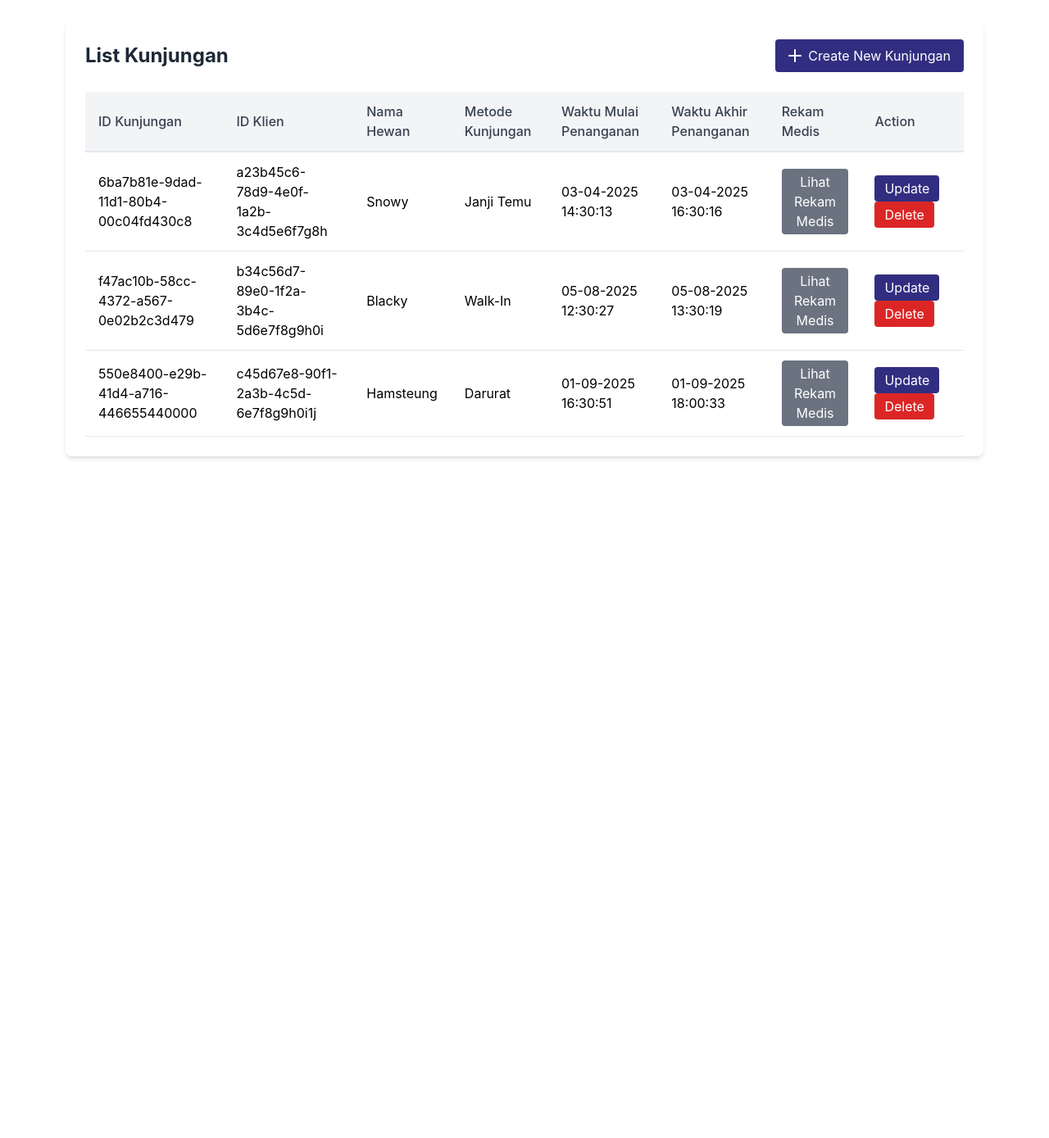
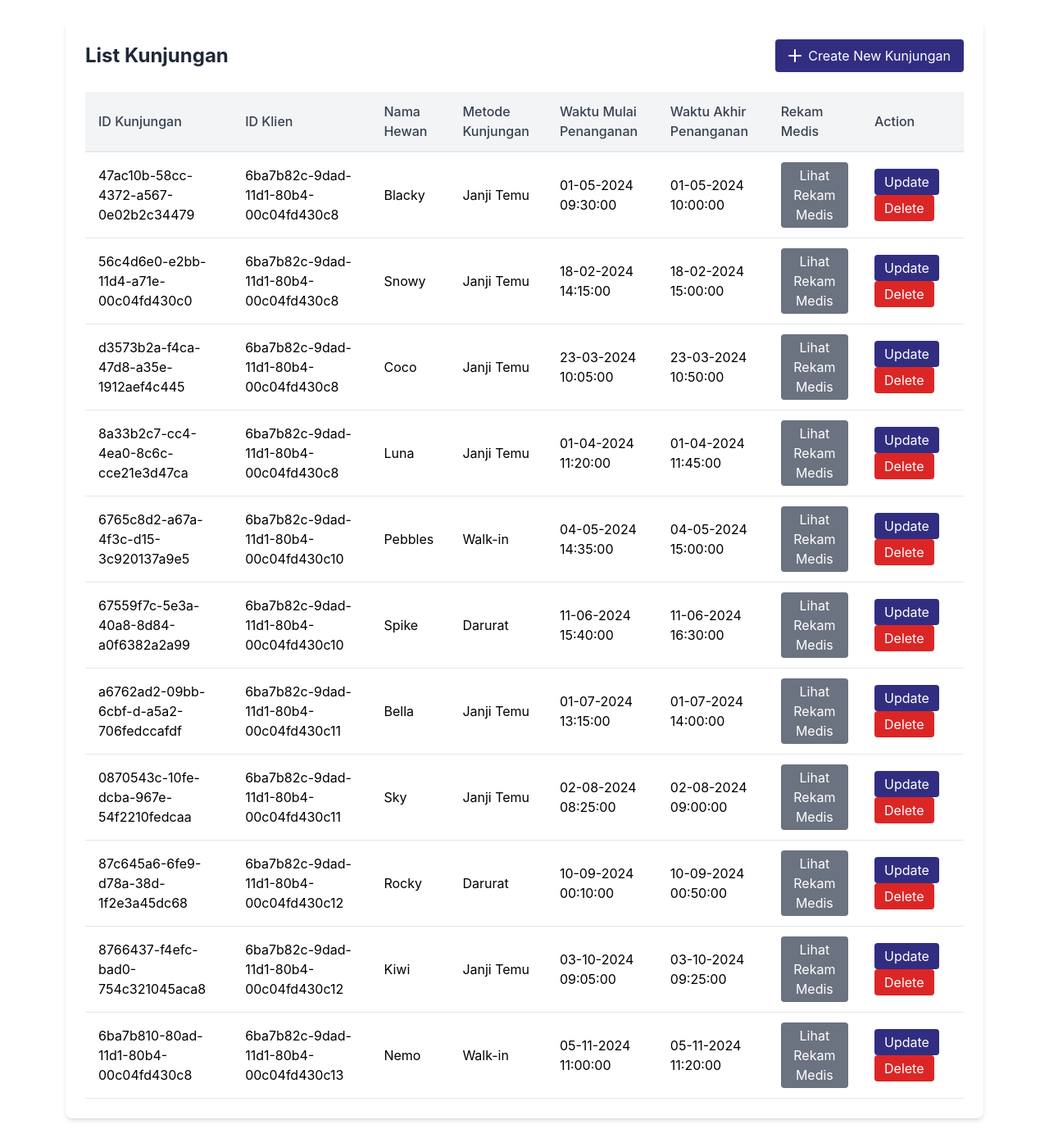
Before and after one commit to E11-Basdat/E11-PetClinic, a Django app: page /visits/fd/ in a window 1280 px wide. Shown: the part 96-1485 px from the top of the page at 82% size. Before the commit the page ends 656 px from the top, so only its background shows below. Run offline with Django 5.2, Linux system fonts and the light colour scheme; some libraries are stand-ins or nearby versions.

Commit message:
lassss!!!

```diff
--- a/visits/templates/list.html
+++ b/visits/templates/list.html
@@ -37,58 +37,8 @@
                         {% endif %}
                     </tr>
                 </thead>
-                <tbody>
-                    <tr>
-                        <td class="py-3 px-4 border-b border-gray-200">6ba7b81e-9dad-11d1-80b4-00c04fd430c8</td>
-                        <td class="py-3 px-4 border-b border-gray-200">a23b45c6-78d9-4e0f-1a2b-3c4d5e6f7g8h</td>
-                        <td class="py-3 px-4 border-b border-gray-200">Snowy</td>
-                        <td class="py-3 px-4 border-b border-gray-200">Janji Temu</td>
-                        <td class="py-3 px-4 border-b border-gray-200">03-04-2025 14:30:13</td>
-                        <td class="py-3 px-4 border-b border-gray-200">03-04-2025 16:30:16</td>
-                        <td class="py-3 px-4 border-b border-gray-200">
-                            <button class="bg-gray-500 hover:bg-gray-600 text-white py-1 px-3 rounded check-medical-record" data-id="6ba7b81e-9dad-11d1-80b4-00c04fd430c8">Lihat Rekam Medis</button>
-                        </td>
-                        {% if user_role == 'front-desk' %}
-                            <td class="py-3 px-4 border-b border-gray-200">
-                                <button class="bg-indigo-900 hover:bg-indigo-800 text-white py-1 px-3 rounded mr-2" onclick="location.href='/visits/update/?id=6ba7b81e-9dad-11d1-80b4-00c04fd430c8'">Update</button>
-                                <button class="bg-red-600 hover:bg-red-700 text-white py-1 px-3 rounded delete-btn" data-id="6ba7b81e-9dad-11d1-80b4-00c04fd430c8">Delete</button>
-                            </td>
-                        {% endif %}
-                    </tr>
-                    <tr>
-                        <td class="py-3 px-4 border-b border-gray-200">f47ac10b-58cc-4372-a567-0e02b2c3d479</td>
-                        <td class="py-3 px-4 border-b border-gray-200">b34c56d7-89e0-1f2a-3b4c-5d6e7f8g9h0i</td>
-                        <td class="py-3 px-4 border-b border-gray-200">Blacky</td>
-                        <td class="py-3 px-4 border-b border-gray-200">Walk-In</td>
-                        <td class="py-3 px-4 border-b border-gray-200">05-08-2025 12:30:27</td>
-                        <td class="py-3 px-4 border-b border-gray-200">05-08-2025 13:30:19</td>
-                        <td class="py-3 px-4 border-b border-gray-200">
-                            <button class="bg-gray-500 hover:bg-gray-600 text-white py-1 px-3 rounded check-medical-record" data-id="f47ac10b-58cc-4372-a567-0e02b2c3d479">Lihat Rekam Medis</button>
-                        </td>
-                        {% if user_role == 'front-desk' %}
-                            <td class="py-3 px-4 border-b border-gray-200">
-                                <button class="bg-indigo-900 hover:bg-indigo-800 text-white py-1 px-3 rounded mr-2" onclick="location.href='/visits/update/?id=f47ac10b-58cc-4372-a567-0e02b2c3d479'">Update</button>
-                                <button class="bg-red-600 hover:bg-red-700 text-white py-1 px-3 rounded delete-btn" data-id="f47ac10b-58cc-4372-a567-0e02b2c3d479">Delete</button>
-                            </td>
-                        {% endif %}
-                    </tr>
-                    <tr>
-                        <td class="py-3 px-4 border-b border-gray-200">550e8400-e29b-41d4-a716-446655440000</td>
-                        <td class="py-3 px-4 border-b border-gray-200">c45d67e8-90f1-2a3b-4c5d-6e7f8g9h0i1j</td>
-                        <td class="py-3 px-4 border-b border-gray-200">Hamsteung</td>
-                        <td class="py-3 px-4 border-b border-gray-200">Darurat</td>
-                        <td class="py-3 px-4 border-b border-gray-200">01-09-2025 16:30:51</td>
-                        <td class="py-3 px-4 border-b border-gray-200">01-09-2025 18:00:33</td>
-                        <td class="py-3 px-4 border-b border-gray-200">
-                            <button class="bg-gray-500 hover:bg-gray-600 text-white py-1 px-3 rounded check-medical-record" data-id="550e8400-e29b-41d4-a716-446655440000">Lihat Rekam Medis</button>
-                        </td>
-                        {% if user_role == 'front-desk' %}
-                            <td class="py-3 px-4 border-b border-gray-200">
-                                <button class="bg-indigo-900 hover:bg-indigo-800 text-white py-1 px-3 rounded mr-2" onclick="location.href='/visits/update/?id=550e8400-e29b-41d4-a716-446655440000'">Update</button>
-                                <button class="bg-red-600 hover:bg-red-700 text-white py-1 px-3 rounded delete-btn" data-id="550e8400-e29b-41d4-a716-446655440000">Delete</button>
-                            </td>
-                        {% endif %}
-                    </tr>
+                <tbody id="visits-table-body">
+                    <!-- Data will be populated by JavaScript -->
                 </tbody>
             </table>
         </div>
@@ -153,9 +103,11 @@
                     <div class="relative">
                         <select class="block appearance-none w-full bg-white border border-gray-300 px-3 py-2 pr-8 rounded-md focus:outline-none focus:ring-2 focus:ring-indigo-500">
                             <option selected disabled>Pilih jenis perawatan</option>
-                            <option>Vaksinasi</option>
-                            <option>Medical Check-Up</option>
-                            <option>Perawatan Cacingan</option>
+                            <option>Perawatan Gigi</option>
+                            <option>Grooming</option>
+                            <option>Pembersihan Telinga</option>
+                            <option>Perawatan Kulit dan Bulu</option>
+                            <option>Perawatan Luka Ringan</option>
                         </select>
                         <div class="pointer-events-none absolute inset-y-0 right-0 flex items-center px-2 text-gray-700">
                             <svg class="fill-current h-4 w-4" xmlns="http://www.w3.org/2000/svg" viewBox="0 0 20 20">
@@ -235,36 +187,238 @@
 </div>
 
 <script>
+    // JSON data for visits
+    const visitsData = {
+        "visits": [
+        {
+          "id": "47ac10b-58cc-4372-a567-0e02b2c34479",
+          "client_id": "6ba7b82c-9dad-11d1-80b4-00c04fd430c8",
+          "animal_name": "Blacky",
+          "visit_method": "Janji Temu",
+          "start_time": "01-05-2024 09:30:00",
+          "end_time": "01-05-2024 10:00:00",
+          "medical_record": {
+            "exists": true,
+            "data": {
+              "suhu": "38°C",
+              "berat": "25.5 kg",
+              "perawatan": "Perawatan Gigi",
+              "catatan": "Pastikan hewan mendapatkan vaksinasi yang diperlukan ya!"
+            }
+          }
+        },
+        {
+          "id": "56c4d6e0-e2bb-11d4-a71e-00c04fd430c0",
+          "client_id": "6ba7b82c-9dad-11d1-80b4-00c04fd430c8",
+          "animal_name": "Snowy",
+          "visit_method": "Janji Temu",
+          "start_time": "18-02-2024 14:15:00",
+          "end_time": "18-02-2024 15:00:00",
+          "medical_record": {
+            "exists": false,
+          }
+        },
+        {
+          "id": "d3573b2a-f4ca-47d8-a35e-1912aef4c445",
+          "client_id": "6ba7b82c-9dad-11d1-80b4-00c04fd430c8",
+          "animal_name": "Coco",
+          "visit_method": "Janji Temu",
+          "start_time": "23-03-2024 10:05:00",
+          "end_time": "23-03-2024 10:50:00",
+          "medical_record": {
+            "exists": true,
+            "data": {
+              "suhu": "37°C",
+              "berat": "0.8 kg",
+              "perawatan": "Pembersihan Telinga",
+              "catatan": "Perhatikan tanda-tanda perubahan perilaku hewan! Hewan perlu mendapatkan cukup waktu untuk bermain!"
+            }
+          }
+        },
+        {
+          "id": "8a33b2c7-cc4-4ea0-8c6c-cce21e3d47ca",
+          "client_id": "6ba7b82c-9dad-11d1-80b4-00c04fd430c8",
+          "animal_name": "Luna",
+          "visit_method": "Janji Temu",
+          "start_time": "01-04-2024 11:20:00",
+          "end_time": "01-04-2024 11:45:00",
+          "medical_record": {
+            "exists": true,
+            "data": {
+              "suhu": "38°C",
+              "berat": "4.4 kg",
+              "perawatan": "Perawatan Kulit dan Bulu",
+              "catatan": "Pastikan hewan mendapatkan cukup air dan makanan! Cek kesehatan gigi hewan secara rutin, ya!"
+            }
+          }
+        },
+        {
+          "id": "6765c8d2-a67a-4f3c-d15-3c920137a9e5",
+          "client_id": "6ba7b82c-9dad-11d1-80b4-00c04fd430c10",
+          "animal_name": "Pebbles",
+          "visit_method": "Walk-in",
+          "start_time": "04-05-2024 14:35:00",
+          "end_time": "04-05-2024 15:00:00",
+          "medical_record": {
+            "exists": true,
+            "data": {
+              "suhu": "37°C",
+              "berat": "0.15 kg",
+              "perawatan": "Perawatan Gigi",
+              "catatan": "Jaga kebersihan tempat tidur hewan ya! Catatan: juga beri obat sesuai jadwal!"
+            }
+          }
+        },
+        {
+          "id": "67559f7c-5e3a-40a8-8d84-a0f6382a2a99",
+          "client_id": "6ba7b82c-9dad-11d1-80b4-00c04fd430c10",
+          "animal_name": "Spike",
+          "visit_method": "Darurat",
+          "start_time": "11-06-2024 15:40:00",
+          "end_time": "11-06-2024 16:30:00",
+          "medical_record": {
+            "exists": true,
+            "data": {
+              "suhu": "39°C",
+              "berat": "29 kg",
+              "perawatan": "Grooming",
+              "catatan": "Jangan biarkan hewan bermain dengan benda berbahaya! Periksa telinga hewan secara rutin!"
+            }
+          }
+        },
+        {
+          "id": "a6762ad2-09bb-6cbf-d-a5a2-706fedccafdf",
+          "client_id": "6ba7b82c-9dad-11d1-80b4-00c04fd430c11",
+          "animal_name": "Bella",
+          "visit_method": "Janji Temu",
+          "start_time": "01-07-2024 13:15:00",
+          "end_time": "01-07-2024 14:00:00",
+          "medical_record": {
+            "exists": true,
+            "data": {
+              "suhu": "39°C",
+              "berat": "18 kg",
+              "perawatan": "Pembersihan Telinga",
+              "catatan": "Hindari makanan yang dapat menyebabkan alergi pada hewan! Berikan makanan sesuai dengan usia hewan!"
+            }
+          }
+        },
+        {
+          "id": "0870543c-10fe-dcba-967e-54f2210fedcaa",
+          "client_id": "6ba7b82c-9dad-11d1-80b4-00c04fd430c11",
+          "animal_name": "Sky",
+          "visit_method": "Janji Temu",
+          "start_time": "02-08-2024 08:25:00",
+          "end_time": "02-08-2024 09:00:00",
+          "medical_record": {
+            "exists": true,
+            "data": {
+              "suhu": "41°C",
+              "berat": "5.2 kg",
+              "perawatan": "Perawatan Kulit dan Bulu",
+              "catatan": "Hewan perlu disikat yang cukup setelah perawatan. Hewan perlu pemeriksaan rutin setiap 3 bulan sekali."
+            }
+          }
+        },
+        {
+          "id": "87c645a6-6fe9-d78a-38d-1f2e3a45dc68",
+          "client_id": "6ba7b82c-9dad-11d1-80b4-00c04fd430c12",
+          "animal_name": "Rocky",
+          "visit_method": "Darurat",
+          "start_time": "10-09-2024 00:10:00",
+          "end_time": "10-09-2024 00:50:00",
+          "medical_record": {
+            "exists": true,
+            "data": {
+              "suhu": "39°C",
+              "berat": "58.75 kg",
+              "perawatan": "Perawatan Luka Ringan",
+              "catatan": "Jangan biarkan hewan terlalu lama di luar rumah! Pastikan kandang hewan selalu bersih dan kering!"
+            }
+          }
+        },
+        {
+          "id": "8766437-f4efc-bad0-754c321045aca8",
+          "client_id": "6ba7b82c-9dad-11d1-80b4-00c04fd430c12",
+          "animal_name": "Kiwi",
+          "visit_method": "Janji Temu",
+          "start_time": "03-10-2024 09:05:00",
+          "end_time": "03-10-2024 09:25:00",
+          "medical_record": {
+            "exists": true,
+            "data": {
+              "suhu": "40°C",
+              "berat": "3.8 kg",
+              "perawatan": "Perawatan Gigi",
+              "catatan": "Jangan biarkan hewan menggaruk tubuhnya terlalu keras ya! Jaga kebersihan kulit dan bulu hewan!"
+            }
+          }
+        },
+        {
+          "id": "6ba7b810-80ad-11d1-80b4-00c04fd430c8",
+          "client_id": "6ba7b82c-9dad-11d1-80b4-00c04fd430c13",
+          "animal_name": "Nemo",
+          "visit_method": "Walk-in",
+          "start_time": "05-11-2024 11:00:00",
+          "end_time": "05-11-2024 11:20:00",
+          "medical_record": {
+            "exists": true,
+            "data": {
+              "suhu": "28°C",
+              "berat": "0.05 kg",
+              "perawatan": "Grooming",
+              "catatan": "Perhatikan tanda-tanda stres pada hewan! Jangan lupa memberikan perawatan gigi hewan secara teratur!"
+            }
+          }
+        },
+        ],
+        "treatment_options": [
+            "Perawatan Gigi",
+            "Grooming",
+            "Pembersihan Telinga",
+            "Perawatan Kulit dan Bulu",
+            "Perawatan Luka Ringan"
+        ]
+    };
+
     // Hardcode user role for testing (in production, this would come from the server)
     const userRole = '{{ user_role }}'; // This will be replaced by the actual user role in Django templates
 
-    // Dummy data for medical records
-    const dummyMedicalRecords = {
-        '6ba7b81e-9dad-11d1-80b4-00c04fd430c8': {
-            exists: true,
-            data: {
-                suhu: '36.8°C',
-                berat: '12.3 kg',
-                perawatan: 'Vaksinasi',
-                catatan: 'Hewan dalam kondisi sehat, diberikan vaksin rabies dosis standar, tidak ada reaksi alergi setelah penyuntikan.'
-            }
-        },
-        'f47ac10b-58cc-4372-a567-0e02b2c3d479': {
-            exists: false
-        },
-        '550e8400-e29b-41d4-a716-446655440000': {
-            exists: true,
-            data: {
-                suhu: '38.2°C',
-                berat: '8.7 kg',
-                perawatan: 'Medical Check-Up',
-                catatan: 'Kondisi darurat, luka pada kaki depan. Telah diobati dan dibalut. Perlu follow-up dalam 3 hari.'
-            }
-        }
-    };
+    // Populate visits table
+    document.addEventListener('DOMContentLoaded', function() {
+        const tableBody = document.getElementById('visits-table-body');
+
+        visitsData.visits.forEach(visit => {
+            const row = document.createElement('tr');
+
+            row.innerHTML = `
+                <td class="py-3 px-4 border-b border-gray-200">${visit.id}</td>
+                <td class="py-3 px-4 border-b border-gray-200">${visit.client_id}</td>
+                <td class="py-3 px-4 border-b border-gray-200">${visit.animal_name}</td>
+                <td class="py-3 px-4 border-b border-gray-200">${visit.visit_method}</td>
+                <td class="py-3 px-4 border-b border-gray-200">${visit.start_time}</td>
+                <td class="py-3 px-4 border-b border-gray-200">${visit.end_time}</td>
+                <td class="py-3 px-4 border-b border-gray-200">
+                    <button class="bg-gray-500 hover:bg-gray-600 text-white py-1 px-3 rounded check-medical-record" data-id="${visit.id}">Lihat Rekam Medis</button>
+                </td>
+                ${userRole === 'front-desk' ? `
+                <td class="py-3 px-4 border-b border-gray-200">
+                    <button class="bg-indigo-900 hover:bg-indigo-800 text-white py-1 px-3 rounded mr-2" onclick="location.href='/visits/update/?id=${visit.id}'">Update</button>
+                    <button class="bg-red-600 hover:bg-red-700 text-white py-1 px-3 rounded delete-btn" data-id="${visit.id}">Delete</button>
+                </td>
+                ` : ''}
+            `;
+
+            tableBody.appendChild(row);
+        });
+
+        // Initialize event listeners after table is populated
+        initEventListeners();
+    });
 
     let currentKunjunganId = null;
 
+    function initEventListeners() {
         // Toggle medical record modal when clicking on "Lihat Rekam Medis" button
         document.querySelectorAll('.check-medical-record').forEach(button => {
             button.addEventListener('click', function() {
@@ -273,57 +427,6 @@
                 showMedicalRecordModal(idKunjungan);
             });
         });
-
-    // Function to show the appropriate medical record modal view
-    function showMedicalRecordModal(idKunjungan) {
-        const modal = document.getElementById('medical-record-modal');
-        const noRecordView = document.getElementById('no-record-view');
-        const recordView = document.getElementById('record-view');
-        const createRecordView = document.getElementById('create-record-view');
-        const updateRecordView = document.getElementById('update-record-view');
-        const createRecordBtn = document.getElementById('create-medical-record-btn');
-
-        // Hide all views first
-        noRecordView.classList.add('hidden');
-        recordView.classList.add('hidden');
-        createRecordView.classList.add('hidden');
-        updateRecordView.classList.add('hidden');
-
-        // Show modal
-        modal.classList.remove('hidden');
-
-        // Get record data
-        const recordData = dummyMedicalRecords[idKunjungan];
-
-        if (recordData.exists) {
-            // Show existing record view
-            recordView.classList.remove('hidden');
-
-            // Update view with record data
-            document.getElementById('suhu-value').textContent = recordData.data.suhu;
-            document.getElementById('berat-value').textContent = recordData.data.berat;
-            document.getElementById('perawatan-value').textContent = recordData.data.perawatan;
-            document.getElementById('catatan-value').textContent = recordData.data.catatan;
-
-            // Show or hide Update button based on role
-            const updateBtn = document.getElementById('update-record-btn');
-            if (userRole === 'doctor') {
-                updateBtn.classList.remove('hidden');
-            } else {
-                updateBtn.classList.add('hidden');
-            }
-        } else {
-            // Show no record view
-            noRecordView.classList.remove('hidden');
-
-            // Show or hide Create button based on role
-            if (userRole === 'doctor') {
-                createRecordBtn.classList.remove('hidden');
-            } else {
-                createRecordBtn.classList.add('hidden');
-            }
-        }
-    }
 
         // Close modal buttons
         document.querySelectorAll('.close-modal-btn').forEach(button => {
@@ -354,17 +457,17 @@
         document.getElementById('create-record-form').addEventListener('submit', function(e) {
             e.preventDefault();
 
-        // In a real application, you would send this data to the server
-        // For this prototype, we'll just simulate a successful creation
+            // Find the visit in our data
+            const visit = visitsData.visits.find(v => v.id === currentKunjunganId);
 
-        // Update dummy data
-        if (currentKunjunganId) {
-            dummyMedicalRecords[currentKunjunganId] = {
+            if (visit) {
+                // Update the visit's medical record
+                visit.medical_record = {
                     exists: true,
                     data: {
                         suhu: '37.2°C', // Hardcoded for prototype
                         berat: '10.5 kg', // Hardcoded for prototype
-                    perawatan: 'Vaksinasi', // Hardcoded for prototype
+                        perawatan: 'Perawatan Gigi', // Hardcoded for prototype
                         catatan: 'Hewan dalam kondisi sehat, diberikan vaksin rabies.' // Hardcoded for prototype
                     }
                 };
@@ -424,11 +527,12 @@
             const updatedPerawatan = document.getElementById('update-perawatan').value;
             const updatedCatatan = document.getElementById('update-catatan').value;
 
-        // In a real application, you would send this data to the server
-        // For this prototype, we'll just update our dummy data and the view
-        if (currentKunjunganId) {
-            // Update dummy data
-            dummyMedicalRecords[currentKunjunganId].data = {
+            // Find the visit in our data
+            const visit = visitsData.visits.find(v => v.id === currentKunjunganId);
+
+            if (visit && visit.medical_record.exists) {
+                // Update the medical record data
+                visit.medical_record.data = {
                     suhu: updatedSuhu,
                     berat: updatedBerat,
                     perawatan: updatedPerawatan,
@@ -441,8 +545,6 @@
                 document.getElementById('perawatan-value').textContent = updatedPerawatan;
                 document.getElementById('catatan-value').textContent = updatedCatatan;
             }
-
-        // Show success messag
 
             // Go back to record view
             document.getElementById('update-record-view').classList.add('hidden');
@@ -474,6 +576,58 @@
             // Tutup modal
             document.getElementById('delete-modal').classList.add('hidden');
         });
+    }
+
+    // Function to show the appropriate medical record modal view
+    function showMedicalRecordModal(idKunjungan) {
+        const modal = document.getElementById('medical-record-modal');
+        const noRecordView = document.getElementById('no-record-view');
+        const recordView = document.getElementById('record-view');
+        const createRecordView = document.getElementById('create-record-view');
+        const updateRecordView = document.getElementById('update-record-view');
+        const createRecordBtn = document.getElementById('create-medical-record-btn');
+
+        // Hide all views first
+        noRecordView.classList.add('hidden');
+        recordView.classList.add('hidden');
+        createRecordView.classList.add('hidden');
+        updateRecordView.classList.add('hidden');
+
+        // Show modal
+        modal.classList.remove('hidden');
+
+        // Find the visit in our data
+        const visit = visitsData.visits.find(v => v.id === idKunjungan);
+
+        if (visit && visit.medical_record.exists) {
+            // Show existing record view
+            recordView.classList.remove('hidden');
+
+            // Update view with record data
+            document.getElementById('suhu-value').textContent = visit.medical_record.data.suhu;
+            document.getElementById('berat-value').textContent = visit.medical_record.data.berat;
+            document.getElementById('perawatan-value').textContent = visit.medical_record.data.perawatan;
+            document.getElementById('catatan-value').textContent = visit.medical_record.data.catatan;
+
+            // Show or hide Update button based on role
+            const updateBtn = document.getElementById('update-record-btn');
+            if (userRole === 'doctor') {
+                updateBtn.classList.remove('hidden');
+            } else {
+                updateBtn.classList.add('hidden');
+            }
+        } else {
+            // Show no record view
+            noRecordView.classList.remove('hidden');
+
+            // Show or hide Create button based on role
+            if (userRole === 'doctor') {
+                createRecordBtn.classList.remove('hidden');
+            } else {
+                createRecordBtn.classList.add('hidden');
+            }
+        }
+    }
 
     // Close modals if clicking outside
     window.addEventListener('click', function(event) {
```
Lines whose indentation alone changed are shown as unchanged.
